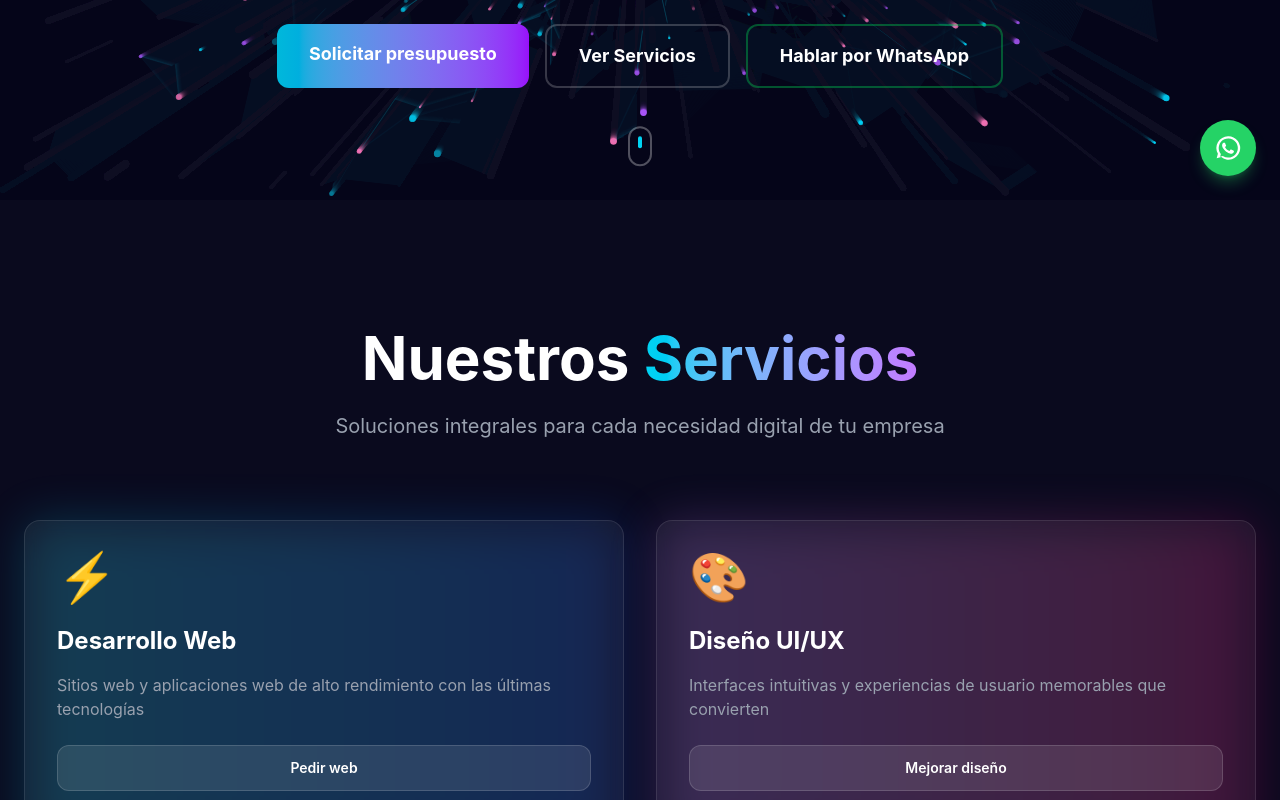
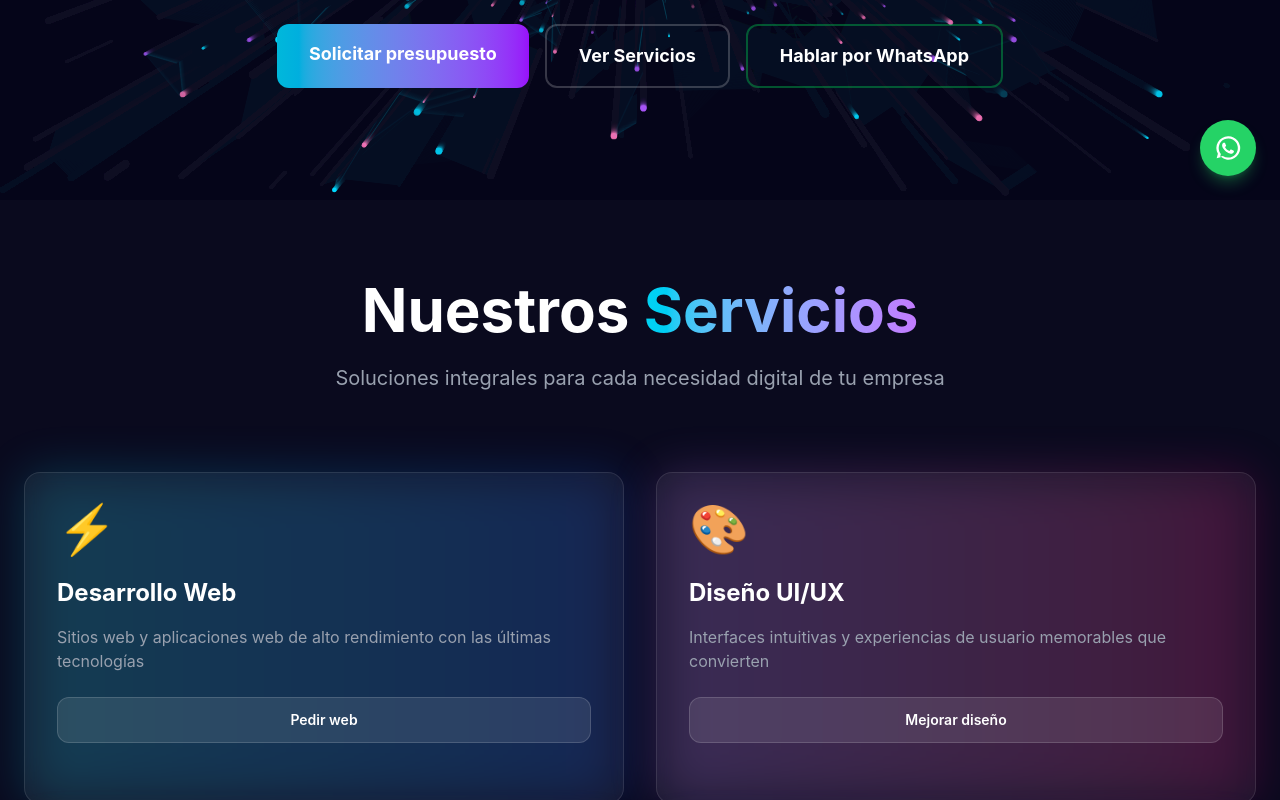
Before and after one commit to DanteNicolasFaes/erymon, a React (Vite) app: page / in a window 1280 px wide. Shown: the part 600-1400 px from the top of the page. Built offline with nearby package versions, Linux system fonts and the light colour scheme.

Commit message:
Perf: quitar vite-plugin-singlefile + JSON-LD areaServed + fix UI: scroll indicator y espaciado hero/servicios

```diff
--- a/src/App.tsx
+++ b/src/App.tsx
@@ -355,20 +355,10 @@ function App() {
           </motion.div>
         </motion.div>
 
-        {/* Scroll Indicator */}
-        <motion.div
-          animate={{ y: [0, 10, 0] }}
-          transition={{ repeat: Infinity, duration: 2 }}
-          className="absolute bottom-10 left-1/2 -translate-x-1/2"
-        >
-          <div className="w-6 h-10 border-2 border-white/30 rounded-full flex justify-center pt-2">
-            <div className="w-1 h-3 bg-cyan-400 rounded-full" />
-          </div>
-        </motion.div>
       </section>
 
       {/* Services Section */}
-      <section id="servicios" className="relative py-32 z-10">
+      <section id="servicios" className="relative pt-20 pb-32 z-10">
         <div className="max-w-7xl mx-auto px-6">
           <motion.div
             initial={{ opacity: 0, y: 50 }}
```
